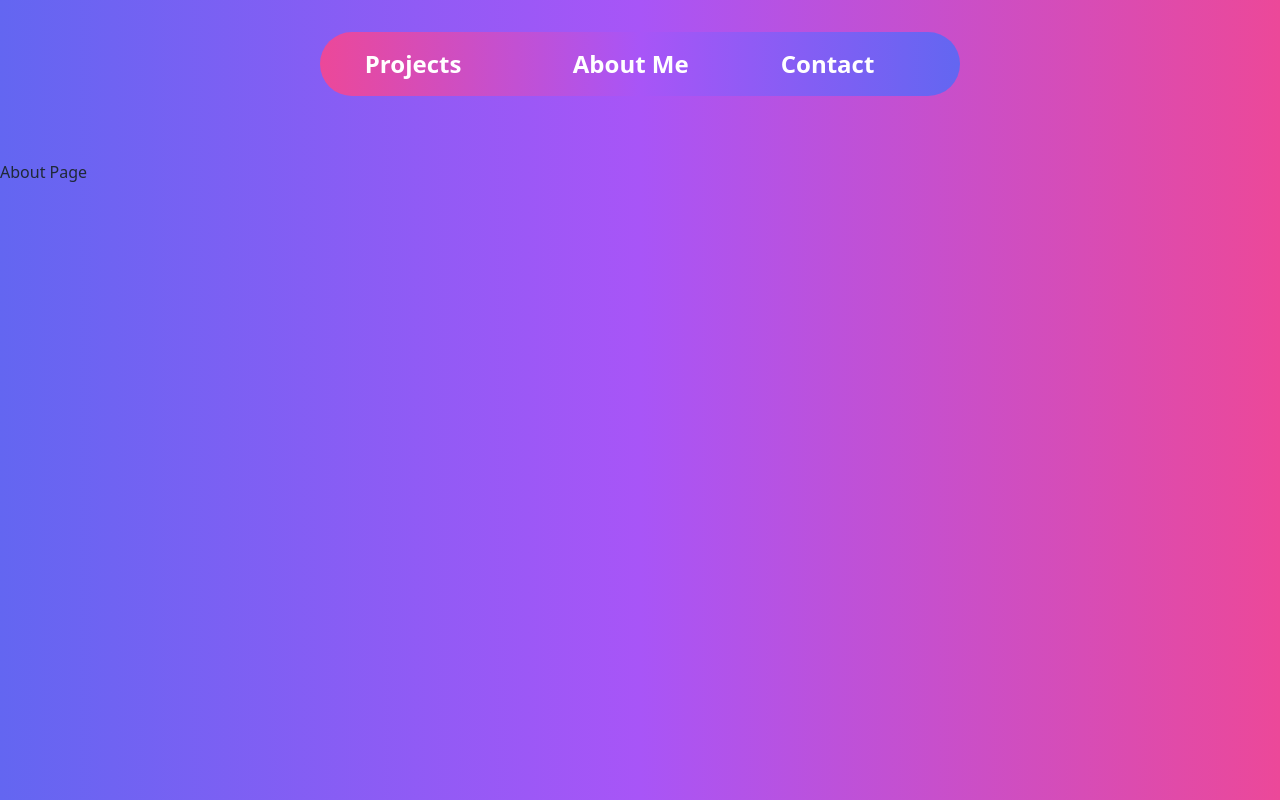
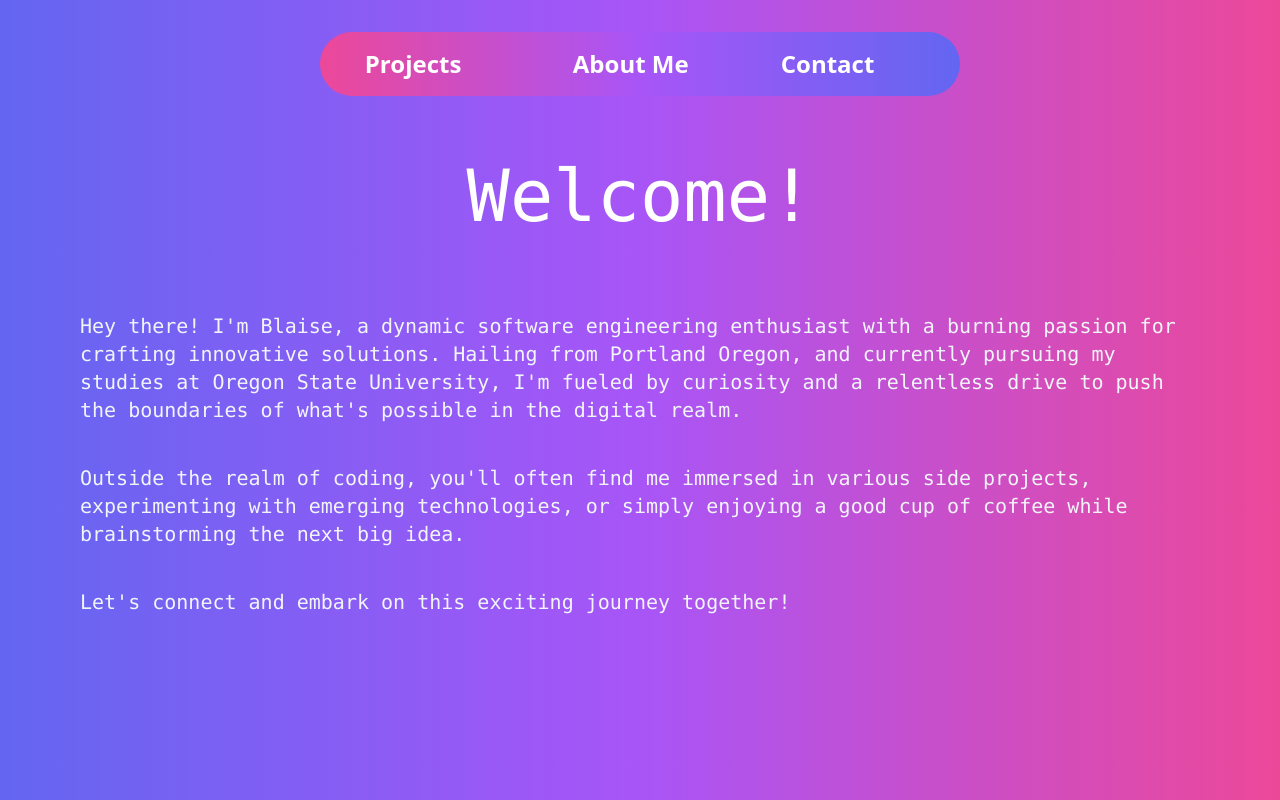
Before and after one commit to Blaise-Skoletsky/blaise-portolio, a React (Create React App) app in the folder blaise-react/: page / in a window 1280 px wide. Built offline with nearby package versions, Linux system fonts and the light colour scheme.

Commit message:
Added some text.

```diff
--- a/blaise-react/src/pages/About.js
+++ b/blaise-react/src/pages/About.js
@@ -5,8 +5,15 @@ import React from 'react'
 function About (){
 
     return (
+    <div>
+        <p className="text-white font-mono text-7xl text-center">Welcome!</p>
+        <div className="text-slate-100 font-mono text-xl m-20">
+            <p className="my-10">Hey there! I'm Blaise, a dynamic software engineering enthusiast with a burning passion for crafting innovative solutions. Hailing from Portland Oregon, and currently pursuing my studies at Oregon State University, I'm fueled by curiosity and a relentless drive to push the boundaries of what's possible in the digital realm.</p>
+            <p className="my-10">Outside the realm of coding, you'll often find me immersed in various side projects, experimenting with emerging technologies, or simply enjoying a good cup of coffee while brainstorming the next big idea.</p>
+            <p className="my-10">Let's connect and embark on this exciting journey together!</p>
+        </div>
+    </div>
 
-       <p>About Page</p>
 
     );
 }
--- a/blaise-react/src/pages/Projects.js
+++ b/blaise-react/src/pages/Projects.js
@@ -8,9 +8,9 @@ function Project(){
     return (
         <div>
             <div className='h-32'>
-                <h1 className='text-cyan-400  font-mono text-7xl text-center'> Portfolio</h1>
+                <h1 className='text-slate-100  font-mono text-7xl text-center'> Portfolio</h1>
             </div>
-            <div className='justify-center'>
+            <div className='justify-center text-slate-100' >
                 <IndivProject url={pokerImg} description={'Multiplayer Poker game between 4-8 players!'} tools={'FULLSTACK - [Node.js - JS- HTML - CSS - Socket.io]'}/>
                 <IndivProject url={pokerImg} description={'Linear regression to determine housing prices.'} tools={'ML - [Python - Pytorch]'}/>
             </div>
```
